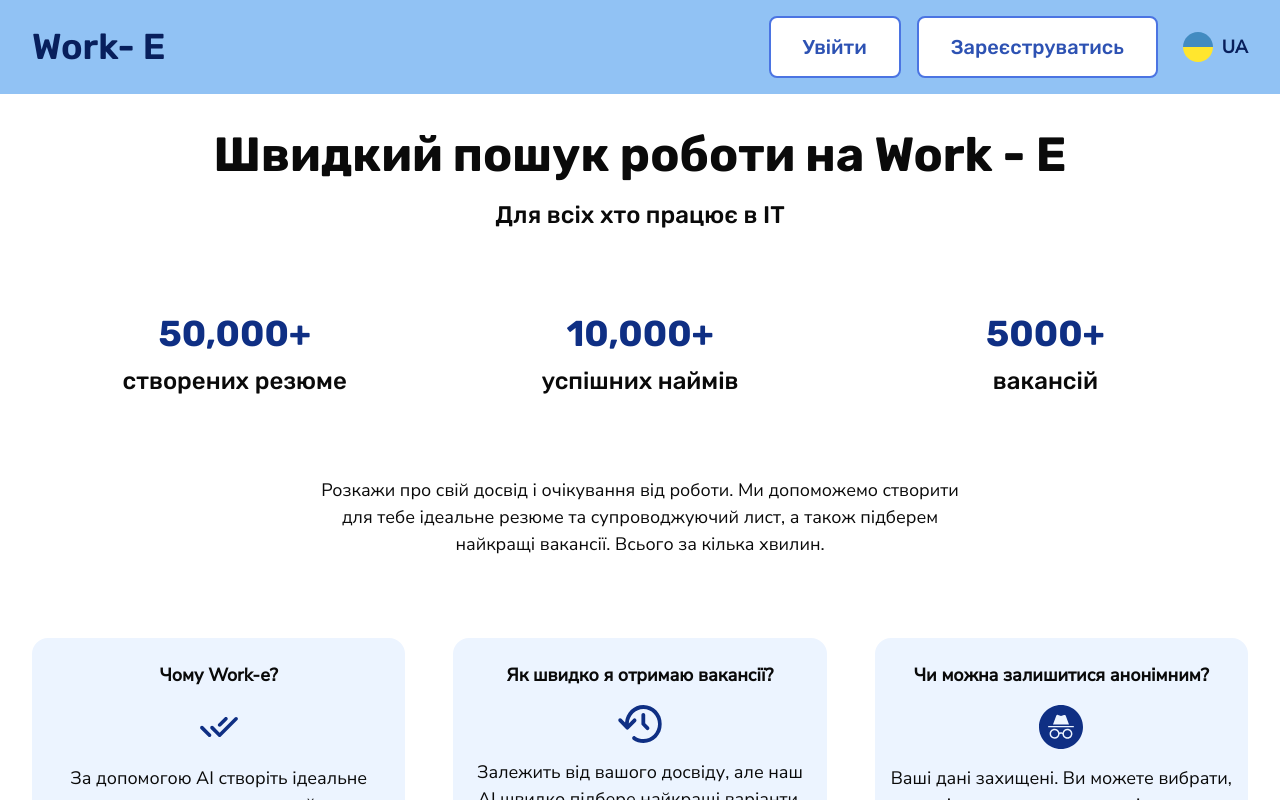
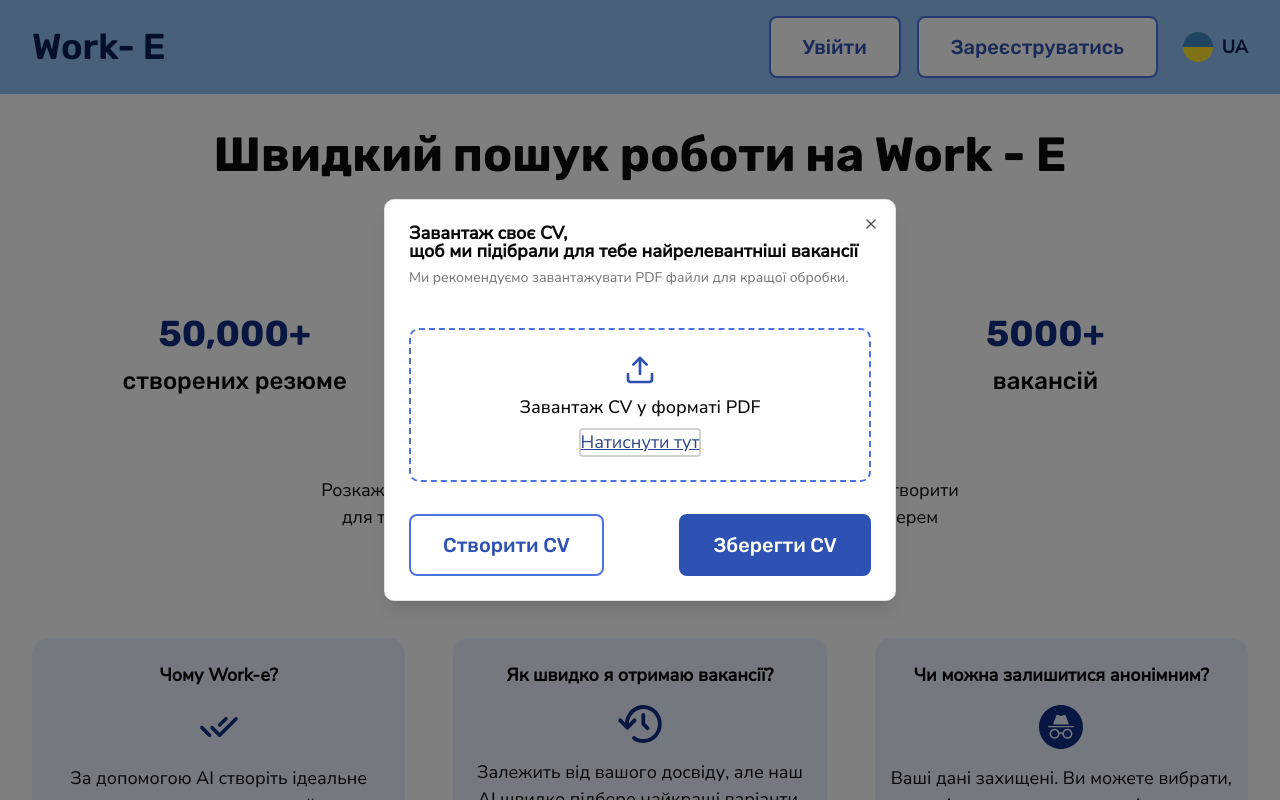
Before and after one commit to work-ee/work-e, a Next.js app: page / in a window 1280 px wide. Shown: the top 800 px of the page. Built offline with nearby package versions, Linux system fonts and the light colour scheme; no server answers.

Commit message:
added className to Button

```diff
--- a/app/page.tsx
+++ b/app/page.tsx
@@ -1,3 +1,4 @@
+import CVUploadShowDialog from "@/components/CVUploadShowDialog";
 import { DialogMsg } from "@/components/feedback/DialogMsg";
 
 import { auth } from "@/lib/auth";
@@ -67,6 +68,7 @@ export default async function Home() {
       </section>
 
       {session && <DialogMsg showOnMount backdrop />}
+      <CVUploadShowDialog />
     </main>
   );
 }
--- /dev/null
+++ b/components/CVUploadDialog.tsx
@@ -0,0 +1,81 @@
+"use client";
+
+import { useRef, useState } from "react";
+
+import clsx from "clsx";
+import { UploadIcon } from "lucide-react";
+
+import { Button } from "@/components/ui/Button";
+import { Dialog, DialogContent, DialogDescription, DialogHeader, DialogTitle } from "@/components/ui/shadcn/dialog";
+
+interface CVUploadDialog {
+  open: boolean;
+  onClose: () => void;
+}
+
+export default function CVUploadDialog({ open, onClose }: CVUploadDialog) {
+  const fileInputRef = useRef<HTMLInputElement>(null);
+  const [uploading, setUploading] = useState(false);
+  const [uploadedFileName, setUploadedFileName] = useState<string | null>(null);
+
+  const handleFileUpload = (e: React.ChangeEvent<HTMLInputElement>) => {
+    const file = e.target.files?.[0];
+    if (file && file.type === "application/pdf") {
+      setUploading(true);
+      setUploadedFileName(file.name);
+      // Симуляція завантаження
+      setTimeout(() => {
+        setUploading(false);
+      }, 2000);
+    } else {
+      alert("Будь ласка, завантаж PDF файл");
+    }
+  };
+
+  const handleManualTrigger = () => {
+    fileInputRef.current?.click();
+  };
+
+  return (
+    <Dialog open={open} onOpenChange={onClose}>
+      <DialogContent>
+        <DialogHeader>
+          <DialogTitle>
+            Завантаж своє CV, <br /> щоб ми підібрали для тебе найрелевантніші вакансії
+          </DialogTitle>
+          <DialogDescription>Ми рекомендуємо завантажувати PDF файли для кращої обробки.</DialogDescription>
+        </DialogHeader>
+
+        <div className="mt-6 space-y-4">
+          <div
+            className={clsx(
+              "border-2 border-dashed border-primary-300 p-6 rounded-lg text-center cursor-pointer",
+              "hover:border-primary-500 transition-colors"
+            )}
+            onClick={handleManualTrigger}
+          >
+            <UploadIcon className="mx-auto w-8 h-8 text-primary-500 mb-2" />
+            <p className="font-medium">Завантаж CV у форматі PDF</p>
+            <button type="button" onClick={handleManualTrigger} className="mt-2 text-primary-600 underline">
+              Натиснути тут
+            </button>
+            <input type="file" accept=".pdf" ref={fileInputRef} onChange={handleFileUpload} hidden />
+          </div>
+
+          {uploading && <div className="text-sm text-primary-600 animate-pulse">Завантаження...</div>}
+
+          {uploadedFileName && !uploading && (
+            <div className="text-sm text-green-600">
+              Завантажено: <strong>{uploadedFileName}</strong>
+            </div>
+          )}
+
+          <div className="flex justify-between gap-4 pt-4">
+            <Button variant="secondary">Створити CV</Button>
+            <Button>Зберегти CV</Button>
+          </div>
+        </div>
+      </DialogContent>
+    </Dialog>
+  );
+}
--- /dev/null
+++ b/components/CVUploadShowDialog.tsx
@@ -0,0 +1,11 @@
+"use client";
+
+import { useState } from "react";
+
+import CVUploadDialog from "@/components/CVUploadDialog";
+
+export default function CVUploadShowDialog() {
+  const [open, setOpen] = useState(true);
+
+  return <CVUploadDialog open={open} onClose={() => setOpen(false)} />;
+}
--- a/components/ui/Button.tsx
+++ b/components/ui/Button.tsx
@@ -10,6 +10,7 @@ type Props = {
   disabled?: boolean;
   onClick?: React.MouseEventHandler<HTMLButtonElement>;
   type?: "button" | "submit" | "reset";
+  className?: string;
 };
 
 export const Button = ({
@@ -19,6 +20,7 @@ export const Button = ({
   disabled = false,
   onClick,
   type = "submit",
+  className,
 }: Props) => {
   const base =
     "group rounded-[8px] py-3.5 px-8 btn inline-flex items-center gap-2 border-2 transition-colors duration-200 cursor-pointer ";
@@ -72,7 +74,7 @@ export const Button = ({
   return (
     <button
       type={type}
-      className={clsx(base, variants[variant])}
+      className={clsx(base, variants[variant], className)}
       disabled={disabled}
       onClick={onClick}
       aria-disabled={disabled}
--- a/components/ui/DropdownBlock.tsx
+++ b/components/ui/DropdownBlock.tsx
@@ -4,7 +4,7 @@ import { FC, useState } from "react";
 
 import { clsx } from "clsx";
 
-import { DropdownMenu, DropdownMenuContent, DropdownMenuItem, DropdownMenuTrigger } from "./dropdown-menu";
+import { DropdownMenu, DropdownMenuContent, DropdownMenuItem, DropdownMenuTrigger } from "./shadcn/dropdown-menu";
 
 interface DropdownMenuItemOption {
   value: string;
--- a/components/ui/PaginationBlock.tsx
+++ b/components/ui/PaginationBlock.tsx
@@ -10,7 +10,7 @@ import {
   PaginationLink,
   PaginationNext,
   PaginationPrevious,
-} from "@/components/ui/pagination";
+} from "@/components/ui/shadcn/pagination";
 
 interface Props {
   totalPages: number;
--- /dev/null
+++ b/components/ui/shadcn/dialog.tsx
@@ -0,0 +1,113 @@
+"use client";
+
+import * as DialogPrimitive from "@radix-ui/react-dialog";
+
+import * as React from "react";
+
+import { XIcon } from "lucide-react";
+
+import { cn } from "@/lib/utils";
+
+function Dialog({ ...props }: React.ComponentProps<typeof DialogPrimitive.Root>) {
+  return <DialogPrimitive.Root data-slot="dialog" {...props} />;
+}
+
+function DialogTrigger({ ...props }: React.ComponentProps<typeof DialogPrimitive.Trigger>) {
+  return <DialogPrimitive.Trigger data-slot="dialog-trigger" {...props} />;
+}
+
+function DialogPortal({ ...props }: React.ComponentProps<typeof DialogPrimitive.Portal>) {
+  return <DialogPrimitive.Portal data-slot="dialog-portal" {...props} />;
+}
+
+function DialogClose({ ...props }: React.ComponentProps<typeof DialogPrimitive.Close>) {
+  return <DialogPrimitive.Close data-slot="dialog-close" {...props} />;
+}
+
+function DialogOverlay({ className, ...props }: React.ComponentProps<typeof DialogPrimitive.Overlay>) {
+  return (
+    <DialogPrimitive.Overlay
+      data-slot="dialog-overlay"
+      className={cn(
+        "data-[state=open]:animate-in data-[state=closed]:animate-out data-[state=closed]:fade-out-0 data-[state=open]:fade-in-0 fixed inset-0 z-50 bg-black/50",
+        className
+      )}
+      {...props}
+    />
+  );
+}
+
+function DialogContent({ className, children, ...props }: React.ComponentProps<typeof DialogPrimitive.Content>) {
+  return (
+    <DialogPortal data-slot="dialog-portal">
+      <DialogOverlay />
+      <DialogPrimitive.Content
+        data-slot="dialog-content"
+        className={cn(
+          "bg-background data-[state=open]:animate-in data-[state=closed]:animate-out data-[state=closed]:fade-out-0 data-[state=open]:fade-in-0 data-[state=closed]:zoom-out-95 data-[state=open]:zoom-in-95 fixed top-[50%] left-[50%] z-50 grid w-full max-w-[calc(100%-2rem)] translate-x-[-50%] translate-y-[-50%] gap-4 rounded-lg border p-6 shadow-lg duration-200 sm:max-w-lg",
+          className
+        )}
+        {...props}
+      >
+        {children}
+        <DialogPrimitive.Close className="ring-offset-background focus:ring-ring data-[state=open]:bg-accent data-[state=open]:text-muted-foreground absolute top-4 right-4 rounded-xs opacity-70 transition-opacity hover:opacity-100 focus:ring-2 focus:ring-offset-2 focus:outline-hidden disabled:pointer-events-none [&_svg]:pointer-events-none [&_svg]:shrink-0 [&_svg:not([class*='size-'])]:size-4">
+          <XIcon />
+          <span className="sr-only">Close</span>
+        </DialogPrimitive.Close>
+      </DialogPrimitive.Content>
+    </DialogPortal>
+  );
+}
+
+function DialogHeader({ className, ...props }: React.ComponentProps<"div">) {
+  return (
+    <div
+      data-slot="dialog-header"
+      className={cn("flex flex-col gap-2 text-center sm:text-left", className)}
+      {...props}
+    />
+  );
+}
+
+function DialogFooter({ className, ...props }: React.ComponentProps<"div">) {
+  return (
+    <div
+      data-slot="dialog-footer"
+      className={cn("flex flex-col-reverse gap-2 sm:flex-row sm:justify-end", className)}
+      {...props}
+    />
+  );
+}
+
+function DialogTitle({ className, ...props }: React.ComponentProps<typeof DialogPrimitive.Title>) {
+  return (
+    <DialogPrimitive.Title
+      data-slot="dialog-title"
+      className={cn("text-lg leading-none font-semibold", className)}
+      {...props}
+    />
+  );
+}
+
+function DialogDescription({ className, ...props }: React.ComponentProps<typeof DialogPrimitive.Description>) {
+  return (
+    <DialogPrimitive.Description
+      data-slot="dialog-description"
+      className={cn("text-muted-foreground text-sm", className)}
+      {...props}
+    />
+  );
+}
+
+export {
+  Dialog,
+  DialogClose,
+  DialogContent,
+  DialogDescription,
+  DialogFooter,
+  DialogHeader,
+  DialogOverlay,
+  DialogPortal,
+  DialogTitle,
+  DialogTrigger,
+};
--- a/components/ui/pagination.tsx
+++ b/components/ui/shadcn/pagination.tsx
@@ -2,7 +2,7 @@ import * as React from "react";
 
 import { ChevronLeftIcon, ChevronRightIcon, MoreHorizontalIcon } from "lucide-react";
 
-import { ButtonArrow, buttonVariants } from "@/components/ui/button-arrow";
+import { ButtonArrow, buttonVariants } from "@/components/ui/shadcn/button-arrow";
 
 import { cn } from "@/lib/utils";
 
--- a/package.json
+++ b/package.json
@@ -20,6 +20,7 @@
     ]
   },
   "dependencies": {
+    "@radix-ui/react-dialog": "^1.1.14",
     "@radix-ui/react-dropdown-menu": "^2.1.15",
     "@radix-ui/react-slot": "^1.2.3",
     "class-variance-authority": "^0.7.1",
```
Also changed, not shown: components/ui/shadcn/button-arrow.tsx (renamed from components/ui/button-arrow.tsx), components/ui/shadcn/dropdown-menu.tsx (renamed from components/ui/dropdown-menu.tsx), 1 other file (tests, documents, lock files or other folders).
